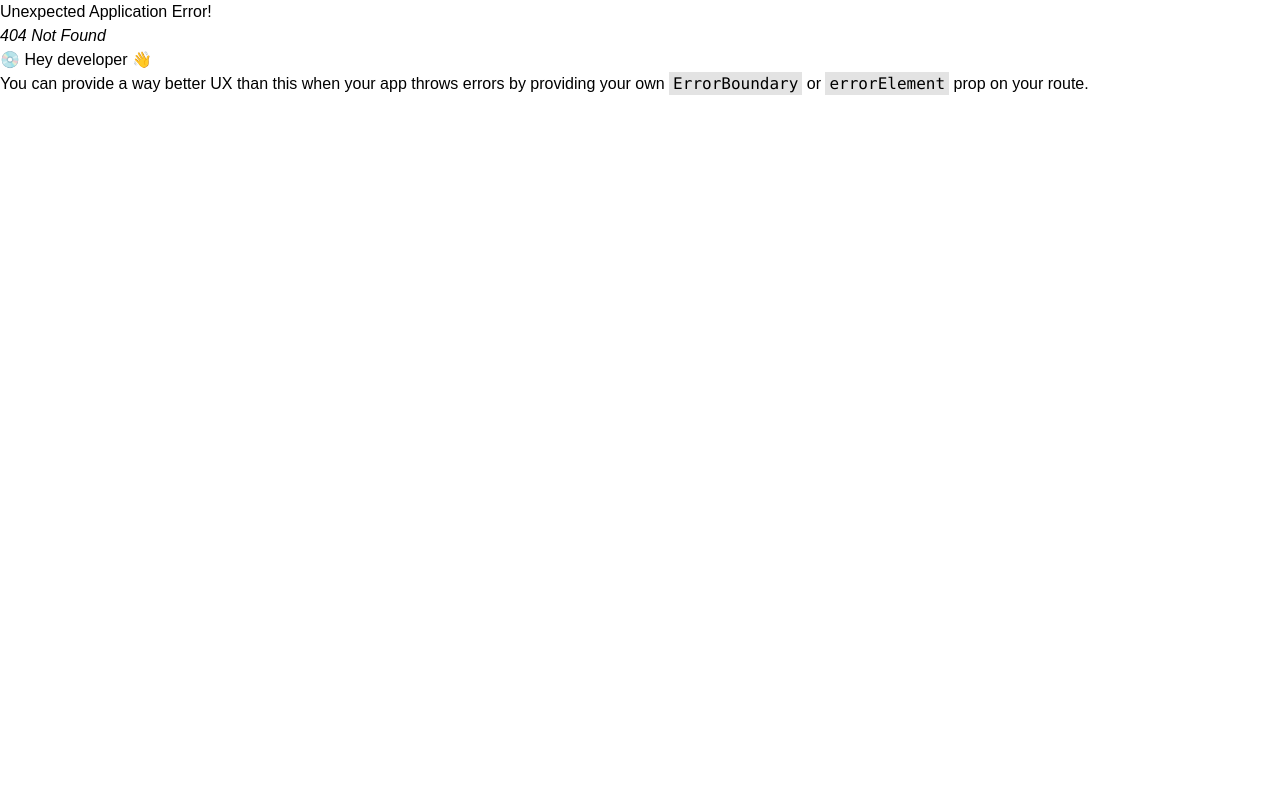
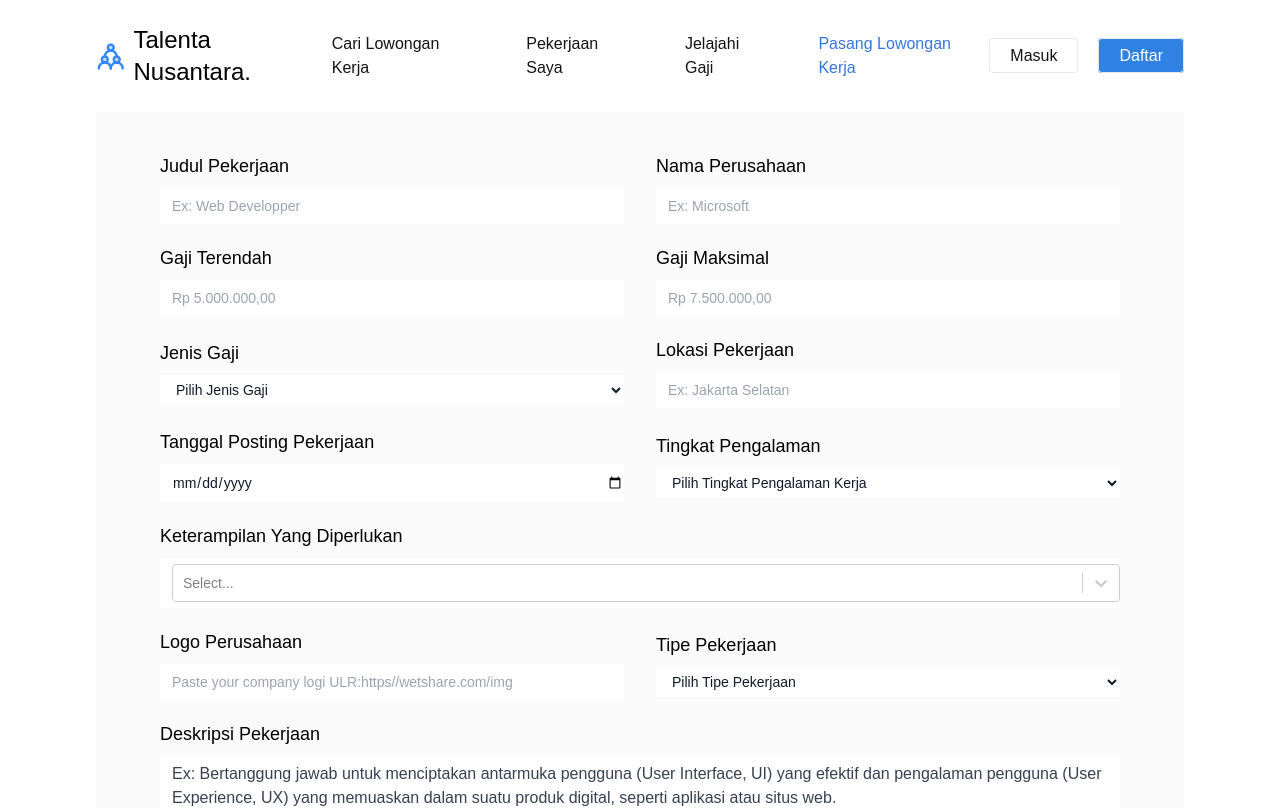
Before and after one commit to aldianrahmat/Job-Portal-Web, a React (Vite) app: page /post-job in a window 1280 px wide. Before the commit this address had no page. Shown: the top 808 px of the page. Built offline with nearby package versions, Linux system fonts and the light colour scheme.

Commit message:
Update Pasang Lowongan Kerja

```diff
--- a/package.json
+++ b/package.json
@@ -14,8 +14,10 @@
     "match-sorter": "^6.3.4",
     "react": "^18.2.0",
     "react-dom": "^18.2.0",
+    "react-hook-form": "^7.51.5",
     "react-icons": "^5.2.1",
     "react-router-dom": "^6.23.0",
+    "react-select": "^5.8.0",
     "sort-by": "^1.2.0"
   },
   "devDependencies": {
--- /dev/null
+++ b/src/Pages/CreateJob.jsx
@@ -0,0 +1,198 @@
+import { useState } from "react";
+import { useForm } from "react-hook-form";
+import CreatableSelect from "react-select/creatable";
+
+const CreateJob = () => {
+  const [selectedOption, setSelectedOption] = useState(null);
+  const {
+    register,
+    handleSubmit,
+    formState: { errors },
+  } = useForm();
+
+  const onSubmit = (data) => {
+    data.skills = selectedOption;
+    console.log(data);
+  };
+
+  const option = [
+    { value: "JavaScript", label: "JavaScript" },
+    { value: "C++", label: "C++" },
+    { value: "TypeScript", label: "TypeScript" },
+    { value: "Kotlin", label: "Kotlin" },
+    { value: "React", label: "React" },
+    { value: "MongoDB", label: "MongoDB" },
+    { value: "Node", label: "Node" },
+    { value: "Redux", label: "Redux" },
+    { value: "CSS", label: "CSS" },
+  ];
+  return (
+    <div className="max-w-screen-2x1 container mx-auto xl:px-24 px-4">
+      {/* form */}
+      <div className="bg-[#FAFAFA] py-10 px-4 lg:px-16">
+        <form onSubmit={handleSubmit(onSubmit)} className="space-y-5">
+          {/* 1 row*/}
+          <div className="create-job-flex">
+            <div className="lg:w-1/2 w-full">
+              <label className="block mb-2 text-lg">Judul Pekerjaan</label>
+              <input
+                type="text"
+                placeholder="Ex: Web Developper"
+                {...register("jobTittle")}
+                className="create-job-input"
+              />
+            </div>
+            <div className="lg:w-1/2 w-full">
+              <label className="block mb-2 text-lg">Nama Perusahaan</label>
+              <input
+                type="text"
+                placeholder="Ex: Microsoft"
+                {...register("companyName")}
+                className="create-job-input"
+              />
+            </div>
+          </div>
+
+          {/* 2 row */}
+          <div className="create-job-flex">
+            <div className="lg:w-1/2 w-full">
+              <label className="block mb-2 text-lg">Gaji Terendah</label>
+              <input
+                type="text"
+                placeholder="Rp 5.000.000,00"
+                {...register("minPrice")}
+                className="create-job-input"
+              />
+            </div>
+            <div className="lg:w-1/2 w-full">
+              <label className="block mb-2 text-lg">Gaji Maksimal</label>
+              <input
+                type="text"
+                placeholder="Rp 7.500.000,00"
+                {...register("maxPrice")}
+                className="create-job-input"
+              />
+            </div>
+          </div>
+
+          {/* 3 row */}
+          <div className="create-job-flex">
+            <div className="lg:w-1/2 w-full">
+              <label className="block mb-2 text-lg">Jenis Gaji</label>
+              <select {...register("salaryType")} className="create-job-input">
+                <option value="Mr">Pilih Jenis Gaji</option>
+                <option value="Hourly">Per Jam</option>
+                <option value="Monthly">Bulanan</option>
+                <option value="Yearly">Tahunan</option>
+              </select>
+            </div>
+            <div className="lg:w-1/2 w-full">
+              <label className="block mb-2 text-lg">Lokasi Pekerjaan</label>
+              <input
+                type="text"
+                placeholder="Ex: Jakarta Selatan"
+                {...register("jobLocation")}
+                className="create-job-input"
+              />
+            </div>
+          </div>
+
+          {/* 4 row */}
+          <div className="create-job-flex">
+            <div className="lg:w-1/2 w-full">
+              <label className="block mb-2 text-lg">
+                Tanggal Posting Pekerjaan
+              </label>
+              <input
+                type="Date"
+                placeholder="Ex: 2024-06-12"
+                {...register("postingDate")}
+                className="create-job-input"
+              />
+            </div>
+            <div className="lg:w-1/2 w-full">
+              <label className="block mb-2 text-lg">Tingkat Pengalaman</label>
+              <select
+                {...register("experienceLevel")}
+                className="create-job-input"
+              >
+                <option value="">Pilih Tingkat Pengalaman Kerja</option>
+                <option value="Internship">Internship</option>
+                <option value="Work Remotely">Work Remotely</option>
+              </select>
+            </div>
+          </div>
+
+          {/* 5 row*/}
+          <div>
+            <label className="block mb-2 text-lg">
+              Keterampilan Yang Diperlukan
+            </label>
+            <CreatableSelect
+              defaultValue={selectedOption}
+              onChange={setSelectedOption}
+              options={option}
+              isMulti
+              className="create-job-input py-4"
+            />
+          </div>
+
+          {/* 6 row */}
+          <div className="create-job-flex">
+            <div className="lg:w-1/2 w-full">
+              <label className="block mb-2 text-lg">Logo Perusahaan</label>
+              <input
+                type="url"
+                placeholder="Paste your company logi ULR:https//wetshare.com/img"
+                {...register("companyLogo")}
+                className="create-job-input"
+              />
+            </div>
+            <div className="lg:w-1/2 w-full">
+              <label className="block mb-2 text-lg">Tipe Pekerjaan</label>
+              <select
+                {...register("employmentType")}
+                className="create-job-input"
+              >
+                <option value="">Pilih Tipe Pekerjaan</option>
+                <option value="Full-time">Full-time</option>
+                <option value="Part-time">Part-time</option>
+                <option value="Temporary">Temporary</option>
+              </select>
+            </div>
+          </div>
+
+          {/* 7 row */}
+          <div className="w-full">
+            <label className="block mb-2 text-lg">Deskripsi Pekerjaan</label>
+            <textarea
+              className="w-full pl-3 py-1.5 focus:outline-none placeholder:text-gray-700"
+              rows={6}
+              defaultValue={""}
+              placeholder="Ex: Bertanggung jawab untuk menciptakan antarmuka pengguna (User Interface, UI) yang efektif dan pengalaman pengguna (User Experience, UX) yang memuaskan dalam suatu produk digital, seperti aplikasi atau situs web."
+              {...register("description")}
+            />
+          </div>
+
+          {/* last row */}
+          <div className="w-full">
+            <label className="block mb-2 text-lg">E-mail</label>
+            <input
+              type="email"
+              placeholder="Masukkan E-mail Perusahaan"
+              {...register("postedBy")}
+              className="create-job-input"
+            />
+          </div>
+
+          <input
+            type="submit"
+            className="block mt-12 bg-blue text-white font-semibold px-8 py-2 rounded-sm cursor-pointer"
+          />
+        </form>
+      </div>
+    </div>
+  );
+};
+
+export default CreateJob;
--- a/src/Router/Router.jsx
+++ b/src/Router/Router.jsx
@@ -2,6 +2,7 @@ import {createBrowserRouter,} from "react-router-dom";
 import App from "../App";
 import Home from "../Pages/Home";
 import About from "../Pages/About";
+import CreateJob from "../Pages/CreateJob";
 
 const router = createBrowserRouter([
     {
@@ -9,6 +10,10 @@ const router = createBrowserRouter([
       element: <App/>,
       children: [
         { path: "/", element: <Home /> },
+        {
+          path: "/post-job",
+          element: <CreateJob/>
+        }
       ],
     },
   ]);
--- a/src/components/Banner.jsx
+++ b/src/components/Banner.jsx
@@ -12,7 +12,7 @@ const Banner = ({ query, handleInputChange, location, handleLocationChange }) =>
             </p>
 
             <form>
-                <div className='flex justify-start md:flex-row flex-col md:gap-0 gap-4'>
+                <div className='flex justify-start md:flex-row flex-col md:gap-10 gap-4'>
                     <div className='flex md:rounded-md rounded shadow-sm ring-1 ring-inset
                     focus-within:ring-2 focus-within:ring-inset focus-within:ring-indigo-600 md:w-1/2 w-full'>
                         <input
```
Also changed, not shown: 1 other file (tests, documents, lock files or other folders).
